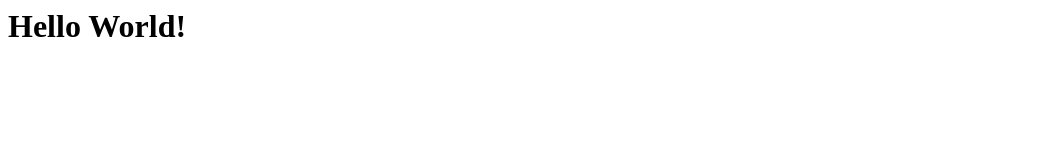
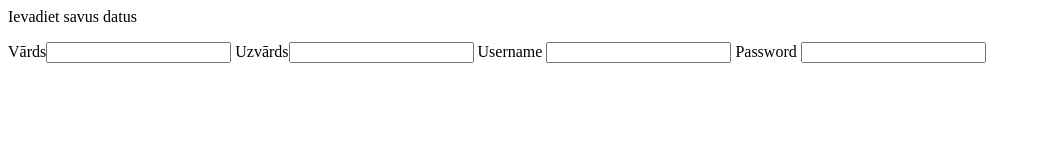
Before and after one commit to maksim1303/Uzd, a plain HTML site: page index.html in a window 1280 px wide. Shown: the whole page, without its empty margins (0-1041 px from the left). Drawn offline with Linux system fonts and the light colour scheme.

Commit message:
Update index.html

```diff
--- a/index.html
+++ b/index.html
@@ -1,3 +1,8 @@
 <html>
-<h1>Hello World!</h1>
+ <title>Main Page</title>
+<p>Ievadiet savus datus</p>
+ Vārds<input type="text">
+Uzvārds<input type="text">
+Username <input type="text">
+Password <input type="password">
 </html>
```
